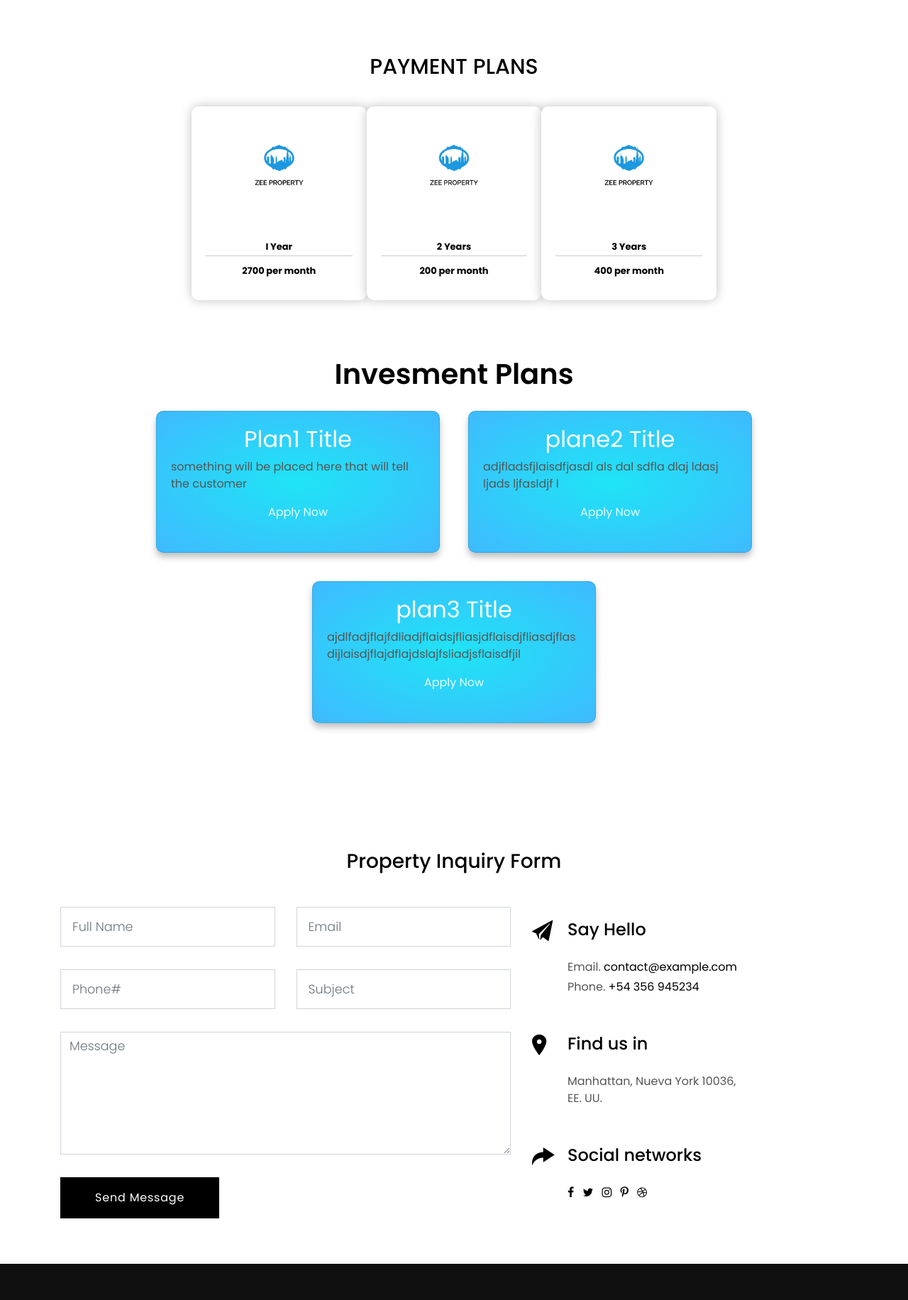
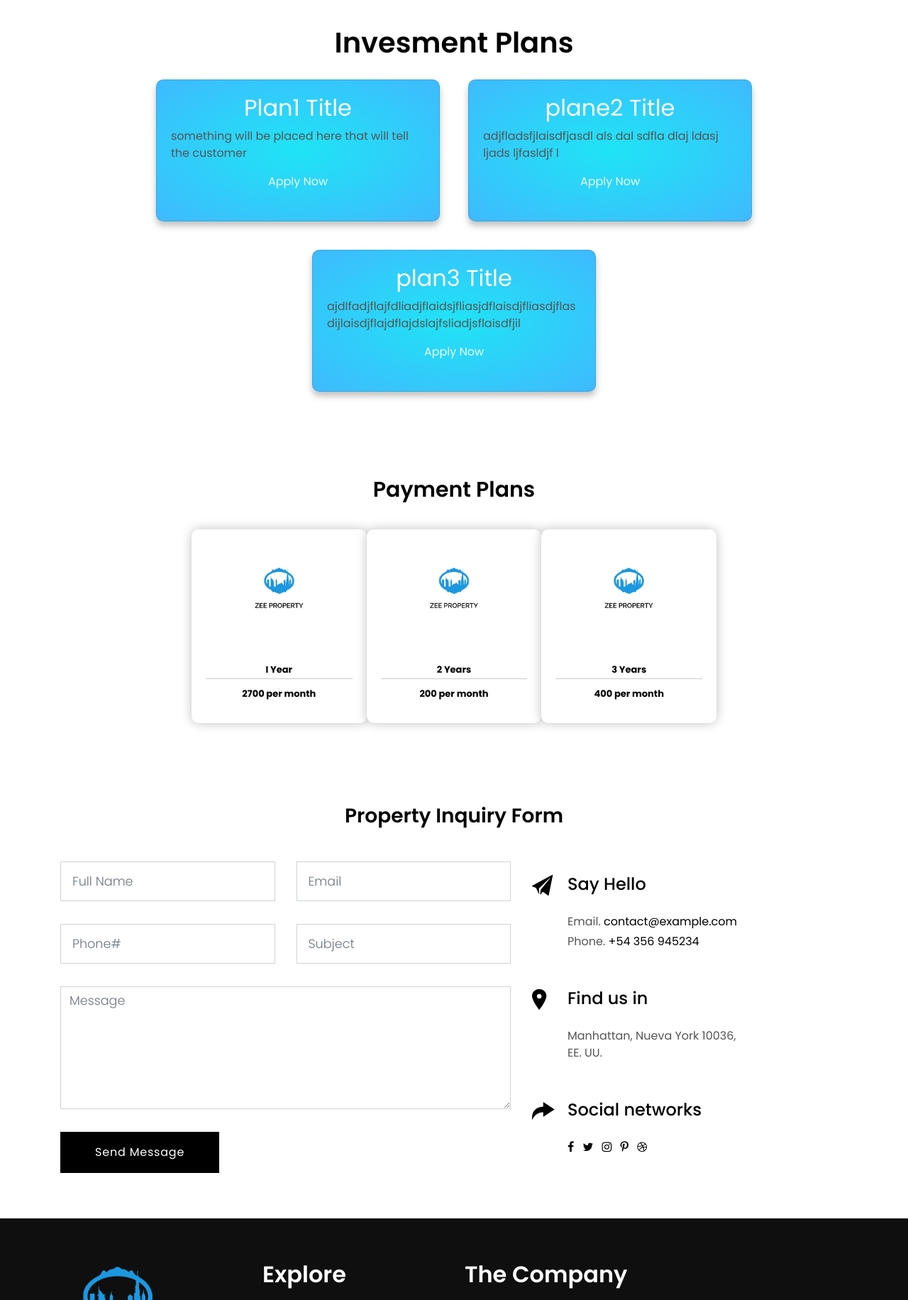
Before and after one commit to mubasharazad12/zProperty, a Django app: a page that uses templates/detailformfooter.html in a window 1280 px wide. Shown: the part 2024-3856 px from the top of the page at 71% size. Run offline with Django 3.2, Linux system fonts and the light colour scheme; data comes from the database, SQL or seed files in the repository; parts of the project's set-up code (start-up, migrations or seed data) failed here and were passed over; some libraries are stand-ins or nearby versions.

Commit message:
added changes

```diff
--- a/static/css/style.css
+++ b/static/css/style.css
@@ -29,8 +29,7 @@ a {
 }
 
 a:hover {
-  /* color: #6e8a79; */
-  color: #fff;
+  color: #1b98e0;
   text-decoration: none;
 }
 
@@ -240,7 +239,7 @@ a:hover {
 /*------/ Space Padding /------*/
 
 .section-t8 {
-  padding-top: 8rem;
+  padding-top: 4rem;
   padding-bottom: 4rem;
 }
 
@@ -938,11 +937,13 @@ a:hover {
 
 .intro .intro-body {
   padding-left: 1rem;
+  text-align: center;
 }
 
 .intro .intro-body .price-a {
   color: #ffffff;
-  padding: 1rem 1.5rem;
+  /* padding: 1rem 1.5rem; */
+  margin: 5px;
   border: 2px solid #ffffff;
   border-radius: 10px;
   text-transform: uppercase;
@@ -1804,7 +1805,7 @@ display: none;
 
 @media (min-width: 576px) {
   .intro .intro-title {
-    font-size: 3.5rem;
+    font-size: 2.5rem;
   }
 
   .intro .intro-subtitle.intro-price {
@@ -1873,7 +1874,7 @@ display: none;
   }
 
   .intro .intro-title {
-    font-size: 4rem;
+    font-size: 3rem;
   }
 
   .intro .intro-subtitle {
@@ -2018,7 +2019,7 @@ display: none;
   }
 
   .intro .intro-title {
-    font-size: 4.5rem;
+    font-size: 3.5rem;
   }
 
   .intro .intro-subtitle.intro-price {
@@ -2386,7 +2387,7 @@ display: none;
 #title{
   text-align: center;
   font-size:30px;
-  text-transform: uppercase;
+
   margin-top: 70px;
 }
 .hover-table-layout {
--- a/templates/detailformfooter.html
+++ b/templates/detailformfooter.html
@@ -117,31 +117,6 @@
 </section>
 <!--/ Property Single End /-->
 
-{% comment %} paymentPlans {% endcomment %}
-{% if paymentPlans %}
-<h2 id="title">Payment Plans </h2>
-<div class="hover-table-layout">
-{% for plans in paymentPlans %}
-    <div class="listing-item">
-        <figure class="image">
-            <img src="{% static 'img/logo/logo-img.jpg' %}" alt="image">
-            <figcaption>
-              <div class="caption">
-                <h1>  </h1>
-                <p></p>
-              </div>
-            </figcaption>
-        </figure>
-       <div class="listing">
-            <h4>{{plans.Instalment_name}}</h4>
-            <h4>{{plans.Installment_date}} </h4>
-
-        </div>
-    </div>
-      {% endfor %}
-
-</div>
-{% endif %}
 
 {% comment %} invesments plan {% endcomment %}
 <div class="main-container">
@@ -168,6 +143,31 @@
 </div>
 
 
+{% comment %} paymentPlans {% endcomment %}
+{% if paymentPlans %}
+<h2 id="title" class="heading__title ">Payment Plans </h2>
+<div class="hover-table-layout">
+{% for plans in paymentPlans %}
+    <div class="listing-item">
+        <figure class="image">
+            <img src="{% static 'img/logo/logo-img.jpg' %}" alt="image">
+            <figcaption>
+              <div class="caption">
+                <h1>  </h1>
+                <p></p>
+              </div>
+            </figcaption>
+        </figure>
+       <div class="listing">
+            <h4>{{plans.Instalment_name}}</h4>
+            <h4>{{plans.Installment_date}} </h4>
+
+        </div>
+    </div>
+      {% endfor %}
+
+</div>
+{% endif %}
 
 
 
@@ -179,7 +179,7 @@
       <div class="row">
 
         <div class="col-sm-12 section-t8 wow fadeInUpBig">
-                 <h3 class="title-d prop-heading">Property Inquiry Form</h3>
+                 <h3 class="title-d prop-heading heading__title">Property Inquiry Form</h3>
           <div class="row">
             <div class="col-md-7">
               <form class="form-a contactForm" action="" method="post" role="form">
```
